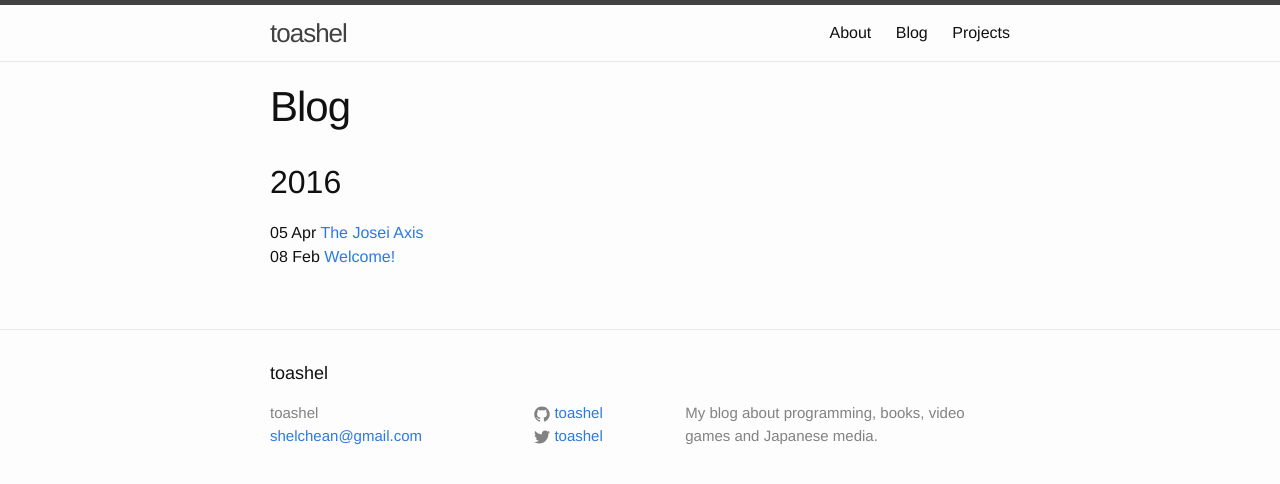
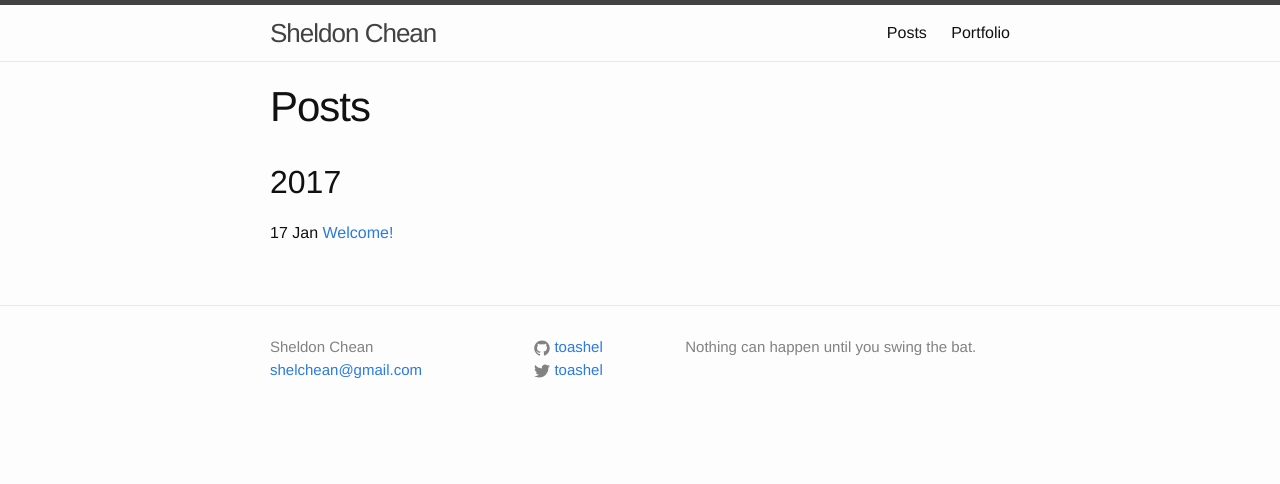
Before and after one commit to PRISISM/blog, a Jekyll site: the page built from posts.html, in a window 1280 px wide. Shown: the top 484 px of the page. Built offline with Jekyll 4.4.1, drawn with Linux system fonts in a browser that asks for light colours.

Commit message:
Update welcome post

```diff
--- a/_config.yml
+++ b/_config.yml
@@ -6,10 +6,10 @@
 # 'jekyll serve'. If you change this file, please restart the server process.
 
 # Site settings
-title: toashel
+title: Sheldon Chean
 email: shelchean@gmail.com
 description: >+
- My blog about programming, books, video games and Japanese media.
+ Nothing can happen until you swing the bat.
 
 baseurl: "" # the subpath of your site, e.g. /blog
 url: "http://toashel.github.io" # the base hostname & protocol for your site
--- a/_includes/footer.html
+++ b/_includes/footer.html
@@ -2,8 +2,8 @@
 
   <div class="wrapper">
 
-    <h2 class="footer-heading">{{ site.title }}</h2>
-
+<!--     <h2 class="footer-heading">{{ site.title }}</h2>
+ -->
     <div class="footer-col-wrapper">
       <div class="footer-col footer-col-1">
         <ul class="contact-list">
--- a/_includes/header.html
+++ b/_includes/header.html
@@ -19,6 +19,7 @@
           <a class="page-link" href="{{ my_page.url | prepend: site.baseurl }}">{{ my_page.title }}</a>
           {% endif %}
         {% endfor %}
+        <a class="page-link" href="{{site.baseurl}}">Portfolio</a>
       </div>
     </nav>
 
--- a/blog.html
+++ b/posts.html
@@ -1,7 +1,7 @@
 ---
 layout: page
-title: Blog
-permalink: /blog/
+title: Posts
+permalink: /posts/
 nav_index: 1
 ---
 
```
Also changed, not shown: _drafts/welcome!.markdown (deleted, +0 -9 lines), _posts/2016-04-05-the-josei-axis.md (deleted, +0 -6 lines), _posts/2016-04-05-welcome!.markdown (deleted, +0 -15 lines), _posts/2017-01-17-welcome.md (added, +9 -0 lines), about.md (deleted, +0 -11 lines), projects.md (deleted, +0 -26 lines), Gemfile.lock, assets/icons/favicon-16x16.png, assets/icons/favicon-32x32.png, assets/icons/favicon.ico.
